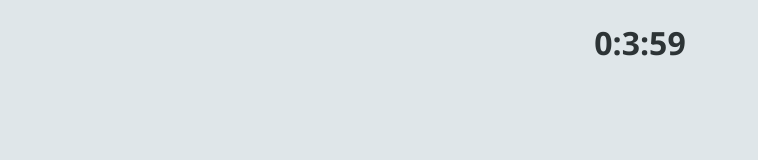
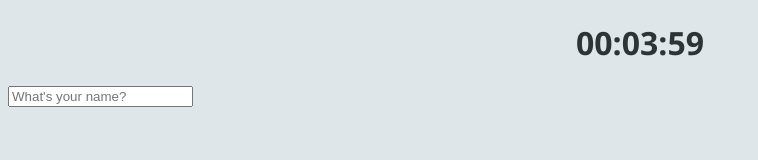
Before and after one commit to sophieeekim/MomentumApp, a plain HTML site: page index.html in a window 1280 px wide. Shown: the whole page, without its empty margins (0-758 px from the left). Drawn offline with Linux system fonts and the light colour scheme.

Commit message:
greeting.js update

```diff
--- a/clock.js
+++ b/clock.js
@@ -1,5 +1,5 @@
 //clock.js
-const clockContainer = document.querySelector(".js-clock");
+const clockContainer = document.querySelector(".js-clock"); //return first element that matches with the query selector
 const clockTitle = clockContainer.querySelector("h1");
 
 function getTime(){
@@ -7,10 +7,17 @@ function getTime(){
     const minutes = date.getMinutes();
     const hours = date.getHours();
     const seconds = date.getSeconds();
-    clockTitle.innerText = `${hours}:${minutes}:${seconds}`;
+    clockTitle.innerText = `${
+        hours < 10 ? `0${hours}` : hours
+    }:${
+        minutes < 10 ? `0${minutes}` : minutes
+    }:${
+        seconds < 10 ? `0${seconds}`: seconds
+    }`;
 }
 function init(){
-    setInterval(getTime, 100);
+    getTime();
+    setInterval(getTime, 1000);
 }
 
 init();
--- /dev/null
+++ b/greeting.js
@@ -0,0 +1,41 @@
+//greeting.js
+
+const form = document.querySelector('.js-form');
+const input = form.querySelector('input');
+const greeting = document.querySelector('.js-greetings');
+
+const USER_LS = "currentUser";
+const SHOWING_CN = "showing";
+
+function saveName(text){
+    localStorage.setItem(USER_LS, text);
+}
+function handleSubmit(event){
+    event.preventDefault();
+    const currentValue = input.value;
+    paintGreeting(currentValue);
+    saveName(currentValue);
+}
+function askForName(){
+    form.classList.add(SHOWING_CN);
+    form.addEventListener("submit", handleSubmit);
+}
+function paintGreeting(text){
+    form.classList.remove(SHOWING_CN);
+    greeting.classList.add(SHOWING_CN);
+    greeting.innerText = `Hello ${text}`;
+}
+function loadName(){
+    const currentUser = localStorage.getItem(USER_LS);
+    if(currentUser === null){
+        askForName();
+    } else {
+        paintGreeting(currentUser);
+    }
+}
+
+function init(){
+    loadName();
+}
+
+init();
--- a/index.css
+++ b/index.css
@@ -7,3 +7,11 @@ h1 {
     color: #2d3436;
     text-align: center;
 }
+
+.showing {
+    display: block !important;
+}
+
+.form, .greetings {
+    display: none;
+}
--- a/index.html
+++ b/index.html
@@ -10,7 +10,12 @@
     <div class="js-clock">
         <h1>00:00:00</h1>
     </div>
+    <form class="js-form form">
+        <input type="text" placeholder="What's your name?"/>
+    </form>
+    <h4 class="js-greetings greetings"></h4>
     <script src="clock.js"> </script>
+    <script src="greeting.js"></script>
 
 </body>
 </html>
```
